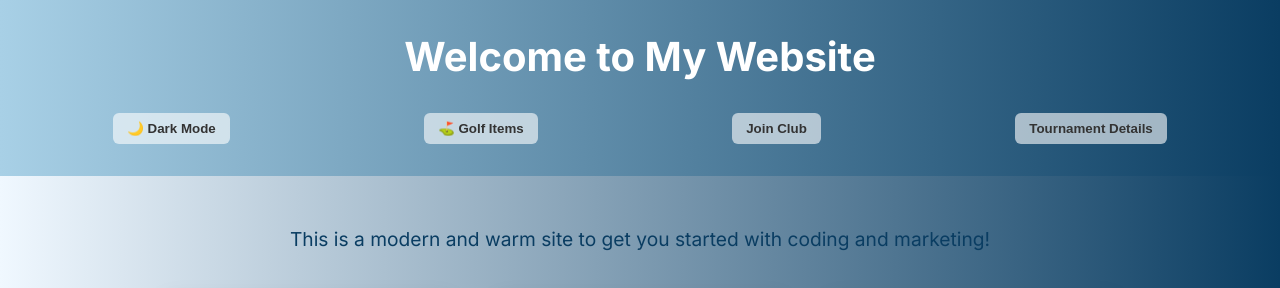
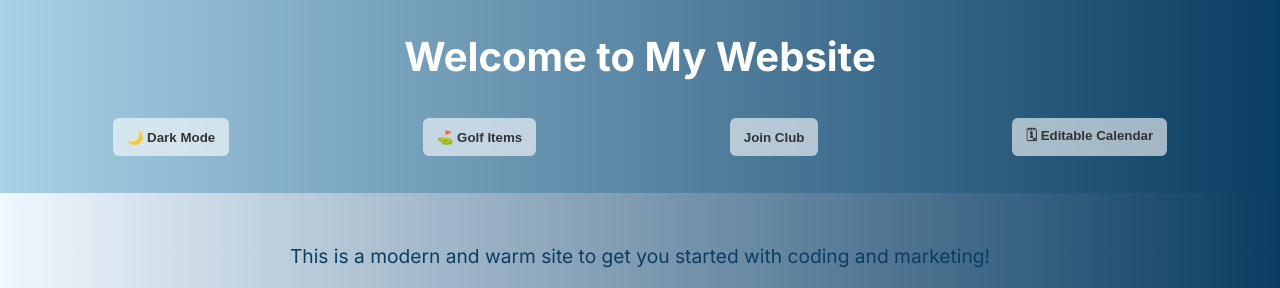
Before and after one commit to Matthew101222/modern-marketplace, a plain HTML site: page index.html in a window 1280 px wide. Shown: the top 288 px of the page. Drawn offline with Linux system fonts and the light colour scheme.

Commit message:
Update index.html

```diff
--- a/index.html
+++ b/index.html
@@ -44,6 +44,7 @@
       display: flex;
       justify-content: space-around;
       margin-top: 2rem;
+      flex-wrap: wrap;
     }
 
     button {
@@ -55,6 +56,7 @@
       cursor: pointer;
       font-weight: bold;
       transition: background 0.3s;
+      margin: 5px;
     }
 
     button:hover {
@@ -267,7 +269,7 @@
       <button id="darkModeToggle" onclick="toggleDarkMode()">🌙 Dark Mode</button>
       <button id="golfToggle" onclick="toggleGolfItems()">⛳ Golf Items</button>
       <button id="formLink" onclick="window.open('https://docs.google.com/forms/d/1os4Ok6ZNuqI3hAnSrsRxIXr_KgYsKxMFTwRzxmuQ4dM/edit')">Join Club</button>
-      <button id="spreadsheetLink" onclick="window.open('https://docs.google.com/spreadsheets/d/1sdPhgAFyce9YU_WmYXCgN9wk5IALGzt0dZmz8yzexTY/edit?gid=0#gid=0')">Tournament Details</button>
+      <button id="calendarLink" onclick="window.open('https://editablecalendar.com/')">🗓 Editable Calendar</button>
     </div>
   </header>
 
```
